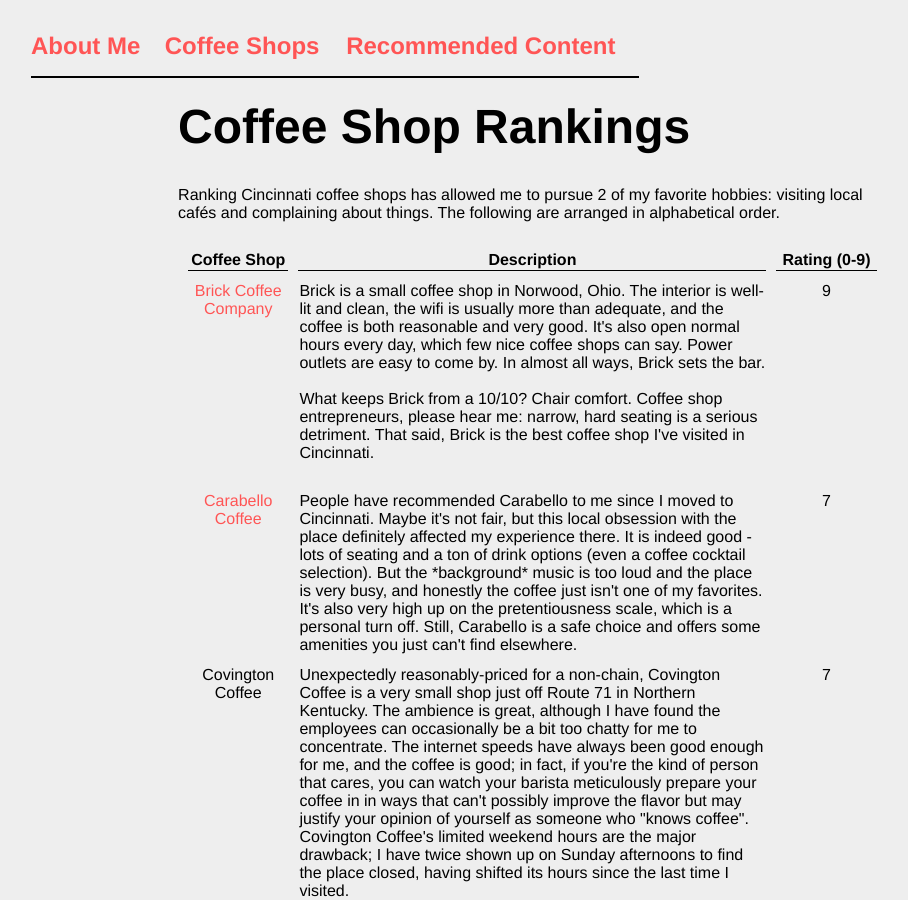
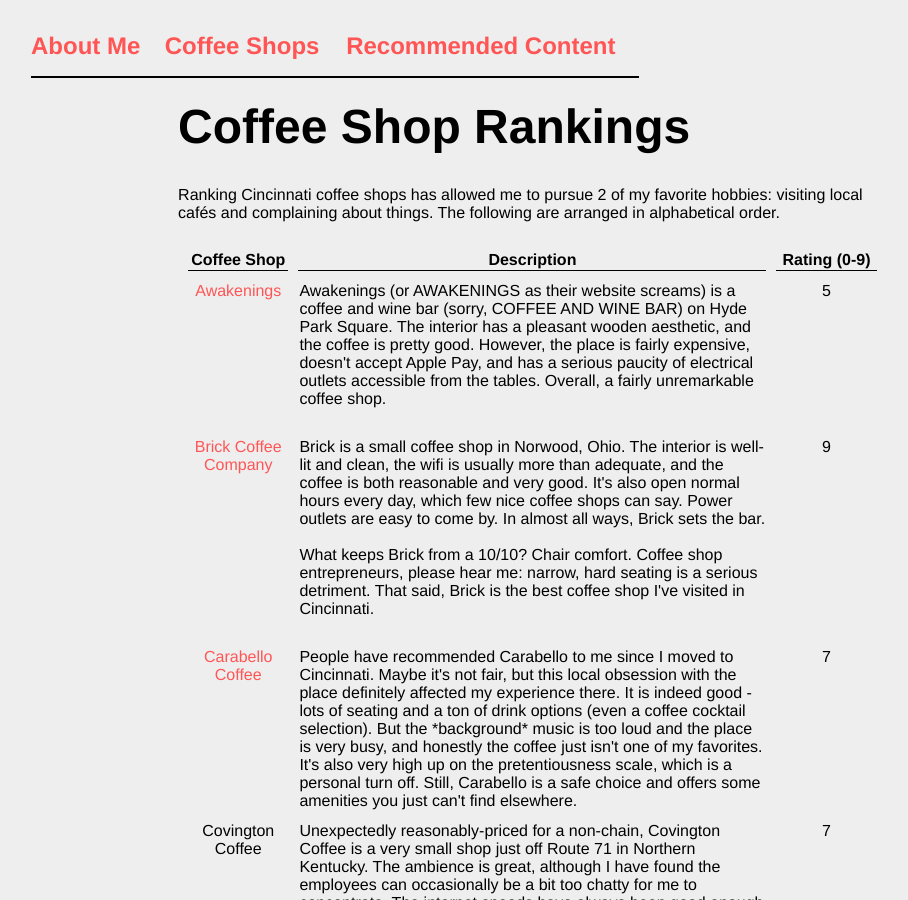
Before and after one commit to eswan18/ethanswan.com, a Jekyll site: the page built from coffee_shops.html, in a window 1280 px wide and 900 px high. Shown: the whole window, without its empty margins (1-909 px from the left). Built offline with Jekyll 4.4.1, drawn with Linux system fonts in a browser that asks for light colours.

Commit message:
added Awakenings to coffee shops

```diff
--- a/coffee_shops.html
+++ b/coffee_shops.html
@@ -15,6 +15,13 @@
 				<th>Description<br></th>
 				<th width="15%;">Rating (0-9)</th>
 			</tr>
+
+            <tr>
+                <td><a href="http://www.awakeningscoffeeandwine.com/">Awakenings</a></td>
+                <td>Awakenings (or AWAKENINGS as their website screams) is a coffee and wine bar (sorry, COFFEE AND WINE BAR) on Hyde Park Square. The interior has a pleasant wooden aesthetic, and the coffee is pretty good. However, the place is fairly expensive, doesn't accept Apple Pay, and has a serious paucity of electrical outlets accessible from the tables. Overall, a fairly unremarkable coffee shop.<br><br>
+                </td>
+                <td>5</td>
+            </tr>
 
             <tr>
                 <td><a href="https://brickcoffee.co/">Brick Coffee Company</a></td>
```
